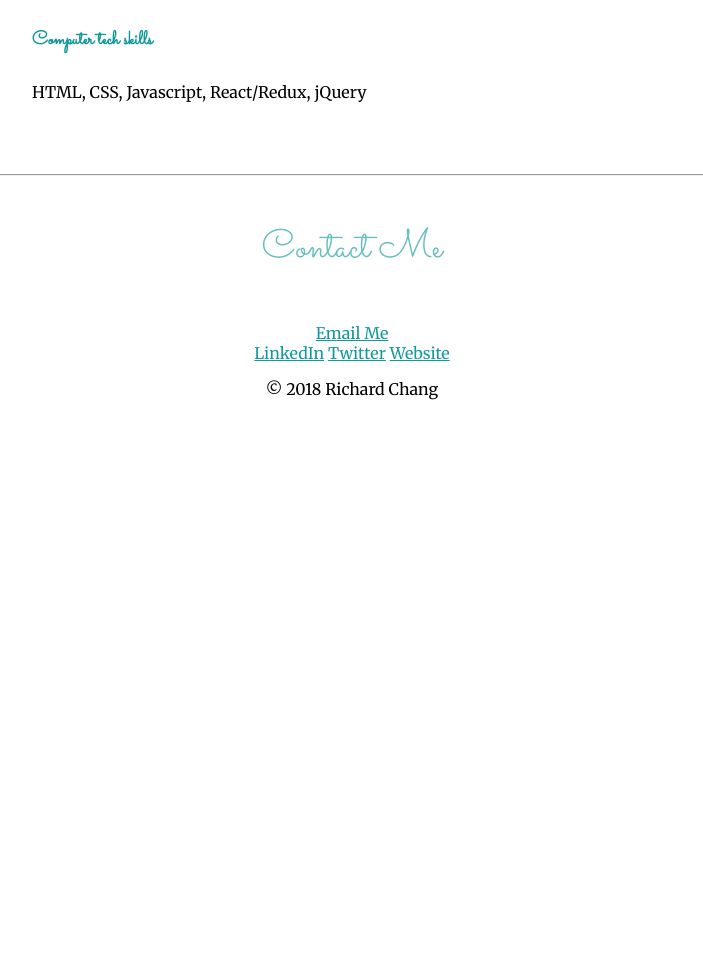
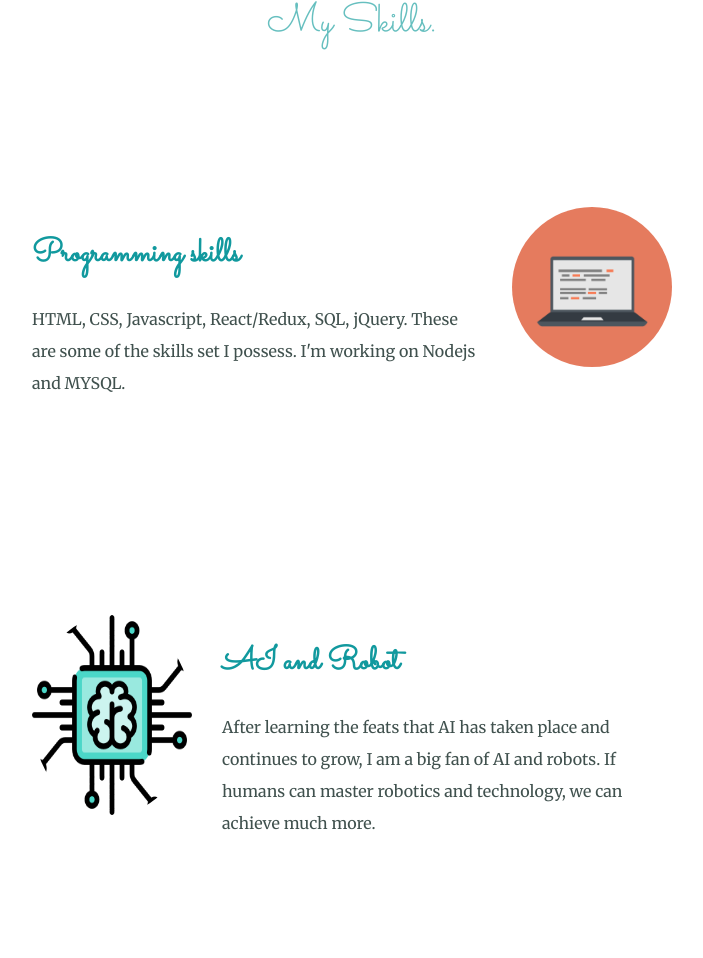
Before and after one commit to illusioninlost/cool-design, a plain HTML site: page index.html in a window 1280 px wide. Shown: the part 1432-2390 px from the top of the page, without its empty margins (288-991 px from the left). Before the commit the page ends 1847 px from the top, so only its background shows below. Drawn offline with Linux system fonts and the light colour scheme.

Commit message:
refresh layout

```diff
--- a/css/styles.css
+++ b/css/styles.css
@@ -1,8 +1,28 @@
+html{
+  padding: 0px;
+  margin: 0;
+}
 
 body{
+  color: #40514E;
   margin: 0;
   text-align: center;
   font-family: 'Merriweather', serif;
+}
+
+.top-container{
+  background-color: #E4F9F5;
+  padding-top: 100px;
+}
+
+.middle-container{
+  margin: 100px 0;
+}
+
+.bottom-container{
+  margin: 100px 0;
+  background-color: #66BFBF;
+  padding: 50px 0 20px;
 }
 
 h1{
@@ -20,28 +40,33 @@ h2{
   color:#66BFBF;
   font-weight: normal;
   line-height: 200%;
+  padding: 10px;
 }
 
 h3{
   font-family: 'Sacramento', cursive;
   color: #11999E;
+  font-size: 2rem;
 }
 
 a{
   color: #11999E;
+  font-family: 'Courier New', Courier, monospace;
+  margin: 10px 20px;
+  text-decoration: none;
 }
 
+a:hover{
+  color: #EAF6F6;
+}
 
-.top-container{
-  background-color: #E4F9F5;
-  padding-top: 100px;
-}
 
 .skill-row{
   width: 50%;
   margin: auto;
   text-align: left;
   line-height: 200%;
+  padding: 100px;
 }
 
 
@@ -51,16 +76,57 @@ a{
 
 .bottom-cloud{
   position: absolute;
-  left: 300px;
-
+  left: 250px;
 }
 
+hr{
+  border: dotted #76b39d 6px;
+  border-bottom: none;
+  width: 50%;
+  margin: 100px auto;
+}
 .top-cloud{
   position: absolute;
-  right: 300px;
+  right: 250px;
   top: 50px;
 }
 
 .computer-image{
   width: 25%;
+  float: right;
+  border-radius: 50%;
+  margin-left: 30px;
 }
+
+.chip-image{
+  width: 25%;
+  float: left;
+  border-radius: 50%;
+  margin-right: 30px;
+}
+
+
+
+#myself{
+  border-radius: 50%;
+}
+
+.intro{
+  width: 30%;
+  margin: auto;
+}
+
+p{
+  line-height: 2;
+}
+
+.contact{
+  width: 40%;
+  margin: 20px auto 40px;
+}
+
+.copyright{
+  color: #EAF6F6;
+  font-size: 0.75rem;
+  padding: 20px 0;
+}
--- a/index.html
+++ b/index.html
@@ -20,39 +20,38 @@
 
   <div class="middle-container">
     <div class="profile">
-      <img src="images/angela.png" alt="angela pic">
-      <h2>Hello.I am a graduate from Flatiron School. I would like to showcase technology skills.</h2>
-      <p></p>
+      <img id="myself" src="images/richard.jpg" alt="richard pic" height="190" width="160">
+      <p class="intro">Hello. I am a graduate from Flatiron School. I would like to showcase web technology skills and discover tech innovations.</p>
     </div>
     <hr>
     <div class="skills">
       <h2>My Skills.</h2>
       <div class="skill-row">
         <img class="computer-image" src="images/computer.png" alt="computer">
-        <h3>Computer tech skills</h3>
-        <p>HTML, CSS, Javascript, React/Redux, jQuery</p>
+        <h3>Programming skills</h3>
+        <p>HTML, CSS, Javascript, React/Redux, SQL, jQuery. These are some of the skills set I possess. I'm working on Nodejs and MYSQL.</p>
       </div>
       <div class="skill-row">
-        <img class="" src="" alt="">
-        <h3></h3>
-        <p></p>
+        <img class="chip-image" src="images/chip.png" alt="chip" height="200" width="200">
+        <h3>AI and Robot</h3>
+        <p>After learning the feats that AI has taken place and continues to grow, I am a big fan of AI and robots. If humans can master robotics and technology, we can achieve much more.</p>
       </div>
     </div>
     <hr>
     <div class="contact-me">
       <h2>Contact Me</h2>
       <h3></h3>
-      <p></p>
-      <a class="btn" href="mailto:name@email.com">Email Me</a>
+      <p class="contact">I'm here to help you get started in the world of web programming.</p>
+      <a class="btn" href="mailto:rchang9999@yahoo.com">Email Me</a>
     </div>
   </div>
 
 
   <div class="bottom-container">
-    <a class="footer-link" href="https://www.linkedin.com/">LinkedIn</a>
-    <a class="footer-link" href="https://twitter.com/">Twitter</a>
-    <a class="footer-link" href="https://www.appbrewery.co/">Website</a>
-    <p>© 2018 Richard Chang</p>
+    <a class="footer-link" href="https://www.linkedin.com/in/richard-chang-998906b9/" target="_blank">LinkedIn</a>
+    <a class="footer-link" href="https://twitter.com/" target="_blank">Twitter</a>
+    <a class="footer-link" href="http://rchangcoding.com/personal-web/" target="_blank">Me</a>
+    <p class="copyright">© 2018 Richard Chang</p>
   </div>
 
 </body>
```
